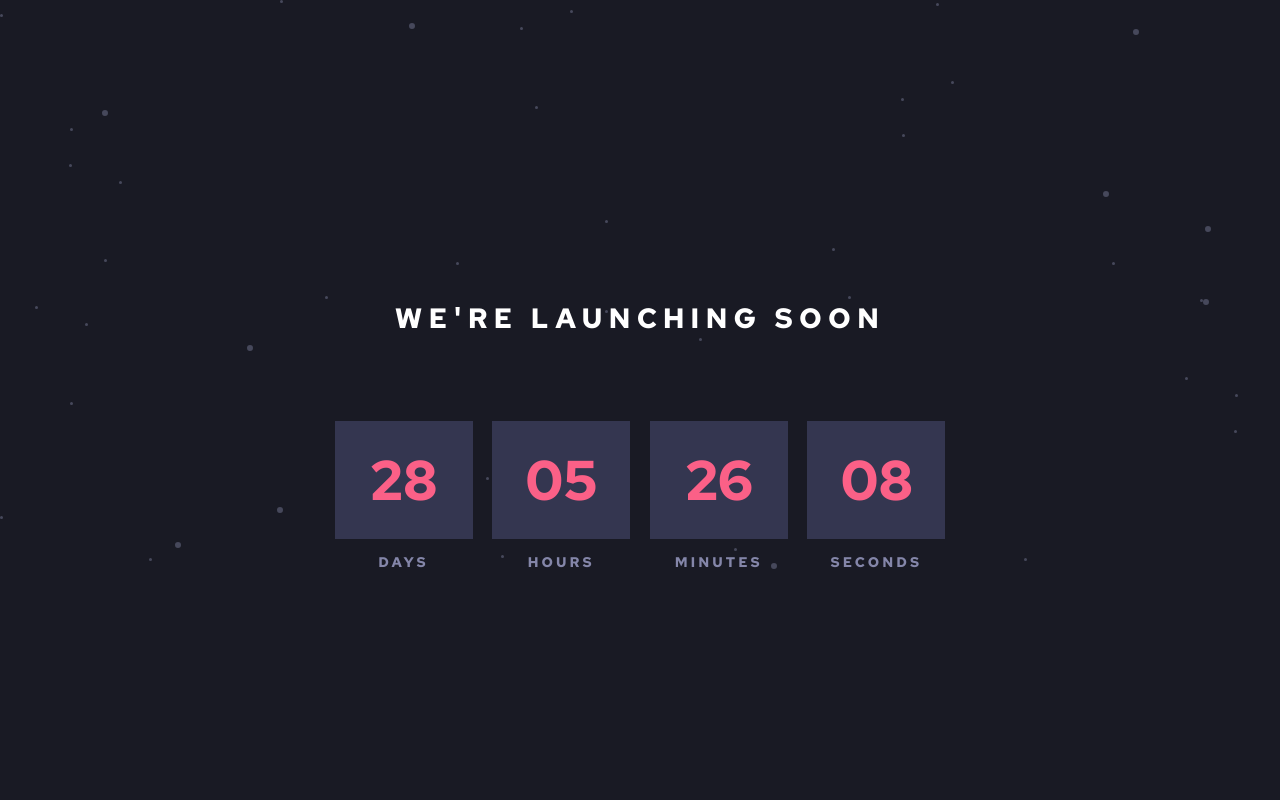
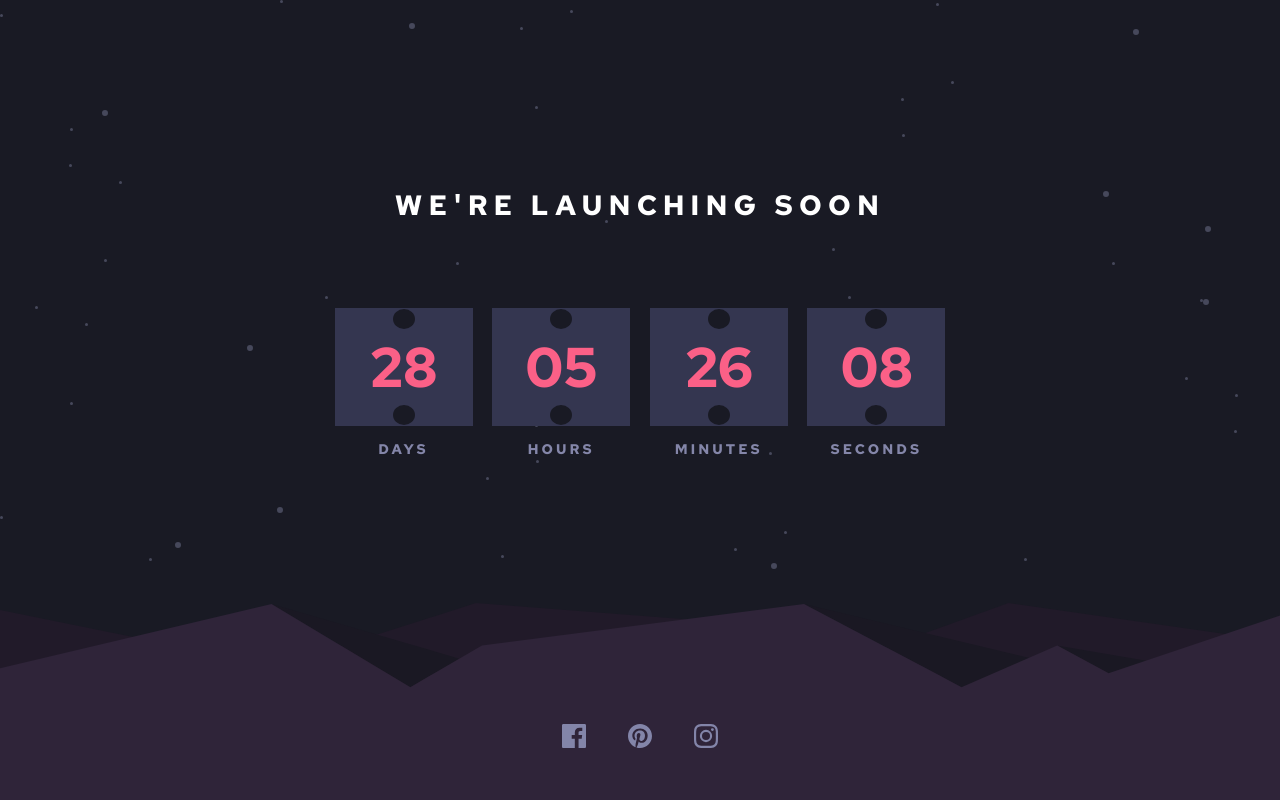
Before and after one commit to slippyishappy/countdown-main, a plain HTML site: page index.html in a window 1280 px wide. Drawn offline with Linux system fonts and the light colour scheme.

Commit message:
Some tweaks

```diff
--- a/index.html
+++ b/index.html
@@ -12,39 +12,41 @@
   <script type="text/javascript" src="script.js" defer></script>
 </head>
 <body>
+  <main>
     <h1>We're launching soon</h1>
 
     <div id="countdown">
-
       <div>
-      <div class="card" id="days">
-
-      </div>
+        <div class="card" id="days"></div>
         <p>Days</p>
       </div>
-
       <div>
-      <div class="card" id="hours">
-
-      </div>
+        <div class="card" id="hours"></div>
         <p>Hours</p>
       </div>
-
       <div>
-      <div class="card" id="minutes">
-
-      </div>
+        <div class="card" id="minutes"></div>
         <p>Minutes</p>
       </div>
-
       <div>
-      <div class="card" id="seconds">
-
-      </div>
+        <div class="card" id="seconds"></div>
         <p>Seconds</p>
       </div>
+    </div>
+  </main>
 
+  <img src="images/pattern-hills.svg" id="hills">
+
+  <div id="socials">
+    <a href="https://facebook.com/" target="_blank">
+      <img src="images/icon-facebook.svg">
+    </a>
+    <a href="https://www.pinterest.com/" target="_blank">
+      <img src="images/icon-pinterest.svg">
+    </a>
+    <a href="https://www.instagram.com/" target="_blank">
+      <img src="images/icon-instagram.svg">
+    </a>
   </div>
-
 </body>
 </html>
--- a/styles.css
+++ b/styles.css
@@ -27,8 +27,11 @@ body {
     text-align: center;
     display: flex;
     flex-direction: column;
-    justify-content: center;
     align-items: center;
+}
+
+main {
+    padding: 8%;
 }
 
 h1 {
@@ -58,12 +61,12 @@ p {
     align-items: center;
 }
 
-/*#hills {
-    background-image: url(images/pattern-hills.svg);
-    width: 100%;
-    height: 100%;
+#hills {
     background-repeat: no-repeat;
-}*/
+    position: fixed;
+    bottom: 0;
+    background-size: 100%;
+}
 
 .card {
     display: flex;
@@ -76,3 +79,42 @@ p {
     width: 138px;
     height: 118px;
 }
+
+#socials {
+    display: flex;
+    justify-content: center;
+    align-items: center;
+    gap: 3em;
+    position: absolute;
+    bottom: 6%;
+}
+
+#socials a:hover img {
+    filter: invert(54%) sepia(46%) saturate(2853%) hue-rotate(310deg) brightness(101%) contrast(97%);
+}
+
+.card::before, .card::after{
+    content: '';
+    width: 20px;
+    height: 30px;
+    border-radius: 100%;
+    background-color: var(--black);
+}
+
+.card::before {
+    border-top-color: transparent;
+    border-left-color: transparent;
+    transform: rotate(90deg);
+  }
+
+.card::after {
+    border-top-color: transparent;
+    border-left-color: transparent;
+    transform: rotate(90deg);
+}
+
+@media only screen and (min-width: 1400px) {
+    #hills {
+        width: 100%;
+    }
+}
```
Lines whose indentation alone changed are shown as unchanged.
